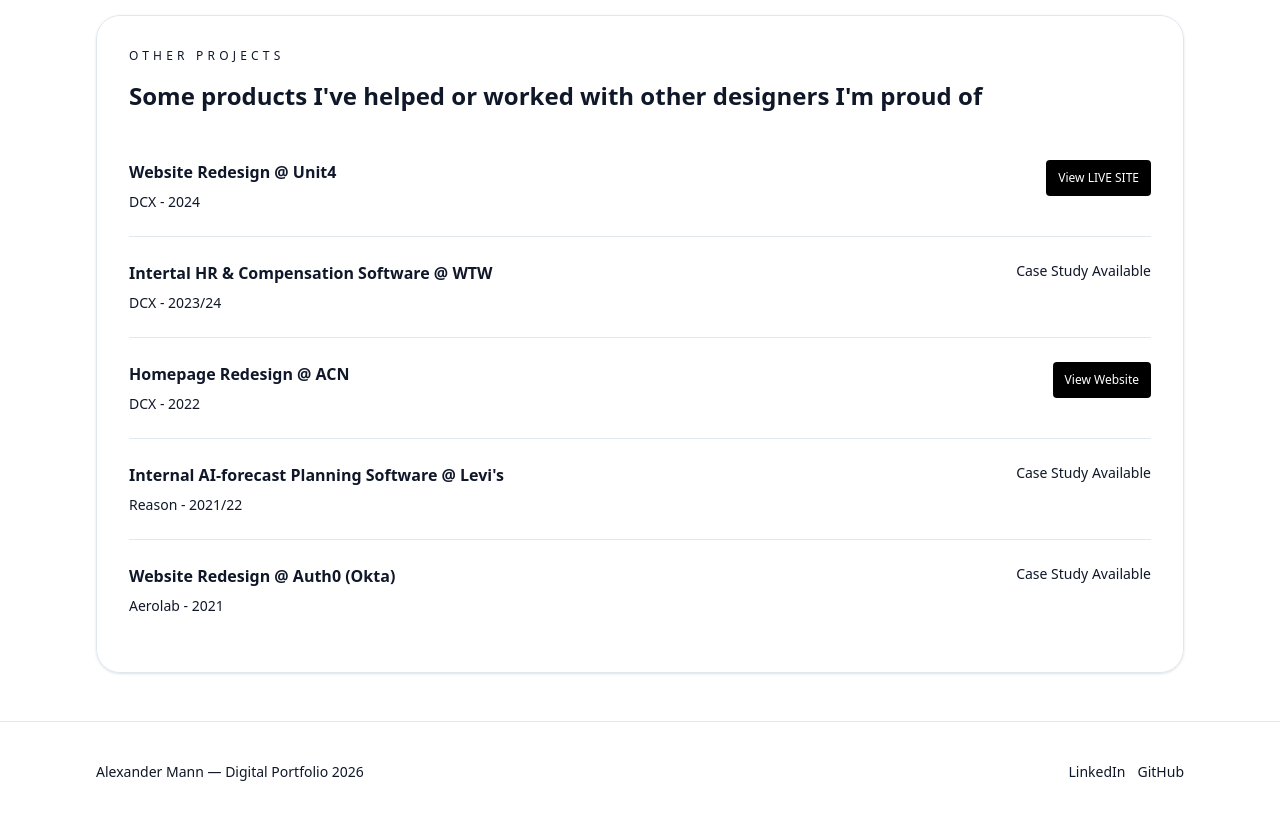
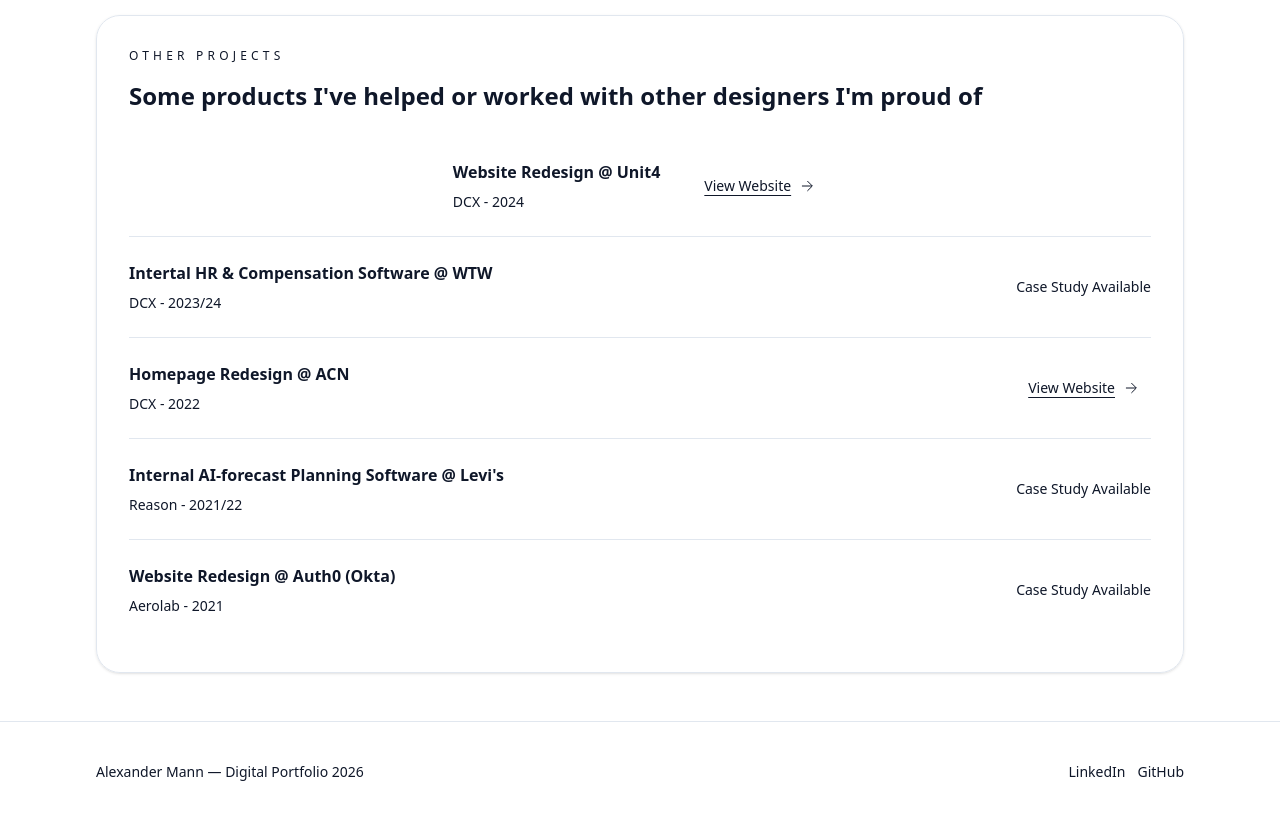
Before and after one commit to alex-mann-23/portfolio-xander, a Next.js app in the folder next-app/: page / in a window 1280 px wide. Shown: the part 2060-2880 px from the top of the page. Built offline with nearby package versions, Linux system fonts and the light colour scheme.

Commit message:
new changes

```diff
--- a/next-app/src/app/page.tsx
+++ b/next-app/src/app/page.tsx
@@ -9,6 +9,8 @@
 
 export default function HomePage() {
   const featuredProjects = projects.filter((project) => project.featured);
+  const otherProjectButtonClass =
+    "rounded-[4px] text-sm underline underline-offset-4 decoration-foreground/60 hover:decoration-foreground";
 
   return (
     <PageTransition>
@@ -83,66 +85,90 @@
           </h2>
         </div>
         <div className="mt-6 divide-y divide-border/60">
-          <div className="flex flex-col gap-4 py-6 sm:flex-row sm:items-start sm:justify-between">
+          <div className="flex flex-col gap-4 py-6 sm:flex-row sm:items-center sm:justify-center sm:gap-8">
             <div className="space-y-2">
               <p className="text-base font-semibold">Website Redesign @ Unit4</p>
               <p className="text-sm text-muted-foreground">DCX - 2024</p>
             </div>
-            <div className="sm:text-right">
+            <div className="sm:flex sm:items-center sm:justify-center">
               <Button
                 size="sm"
+                variant="ghost"
                 asChild
-                className="rounded-[4px] bg-black text-white hover:bg-black/90 dark:bg-white dark:text-black dark:hover:bg-white/90"
+                className={otherProjectButtonClass}
               >
                 <a href="https://www.unit4.com/" target="_blank" rel="noreferrer">
-                  View LIVE SITE
+                  <span>View Website</span>
+                  <svg
+                    viewBox="0 0 24 24"
+                    className="h-4 w-4"
+                    fill="none"
+                    stroke="currentColor"
+                  >
+                    <path d="M5 12h14M13 5l7 7-7 7" strokeWidth="1.5" strokeLinecap="round" />
+                  </svg>
                 </a>
               </Button>
             </div>
           </div>
-          <div className="flex flex-col gap-4 py-6 sm:flex-row sm:items-start sm:justify-between">
+          <div className="flex flex-col items-center gap-0 py-6 sm:flex-row sm:items-center sm:justify-between">
             <div className="space-y-2">
               <p className="text-base font-semibold">Intertal HR & Compensation Software @ WTW</p>
               <p className="text-sm text-muted-foreground">DCX - 2023/24</p>
             </div>
-            <p className="text-sm text-muted-foreground sm:text-right">Case Study Available</p>
+            <p className="text-sm text-muted-foreground sm:self-center sm:text-center">
+              Case Study Available
+            </p>
           </div>
-          <div className="flex flex-col gap-4 py-6 sm:flex-row sm:items-start sm:justify-between">
+          <div className="flex flex-col gap-0 py-6 sm:flex-row sm:items-center sm:justify-between">
             <div className="space-y-2">
               <p className="text-base font-semibold">Homepage Redesign @ ACN</p>
               <p className="text-sm text-muted-foreground">DCX - 2022</p>
             </div>
-            <div className="sm:text-right">
+            <div className="flex justify-center sm:flex sm:items-center sm:justify-center">
               <Button
                 size="sm"
+                variant="ghost"
                 asChild
-                className="rounded-[4px] bg-black text-white hover:bg-black/90 dark:bg-white dark:text-black dark:hover:bg-white/90"
+                className={otherProjectButtonClass}
               >
                 <a
                   href="https://www.alwaleedculturalnetwork.org/en/homepage/"
                   target="_blank"
                   rel="noreferrer"
                 >
-                  View Website
+                  <span>View Website</span>
+                  <svg
+                    viewBox="0 0 24 24"
+                    className="h-4 w-4"
+                    fill="none"
+                    stroke="currentColor"
+                  >
+                    <path d="M5 12h14M13 5l7 7-7 7" strokeWidth="1.5" strokeLinecap="round" />
+                  </svg>
                 </a>
               </Button>
             </div>
           </div>
-          <div className="flex flex-col gap-4 py-6 sm:flex-row sm:items-start sm:justify-between">
+          <div className="flex flex-col gap-0 py-6 sm:flex-row sm:items-start sm:justify-between">
             <div className="space-y-2">
               <p className="text-base font-semibold">
                 Internal AI-forecast Planning Software @ Levi's
               </p>
               <p className="text-sm text-muted-foreground">Reason - 2021/22</p>
             </div>
-            <p className="text-sm text-muted-foreground sm:text-right">Case Study Available</p>
+            <p className="text-sm text-muted-foreground sm:self-center sm:text-center">
+              Case Study Available
+            </p>
           </div>
-          <div className="flex flex-col gap-4 py-6 sm:flex-row sm:items-start sm:justify-between">
+          <div className="flex flex-col gap-0 py-6 sm:flex-row sm:items-start sm:justify-between">
             <div className="space-y-2">
               <p className="text-base font-semibold">Website Redesign @ Auth0 (Okta)</p>
               <p className="text-sm text-muted-foreground">Aerolab - 2021</p>
             </div>
-            <p className="text-sm text-muted-foreground sm:text-right">Case Study Available</p>
+            <p className="text-sm text-muted-foreground sm:self-center sm:text-center">
+              Case Study Available
+            </p>
           </div>
         </div>
       </section>
```
